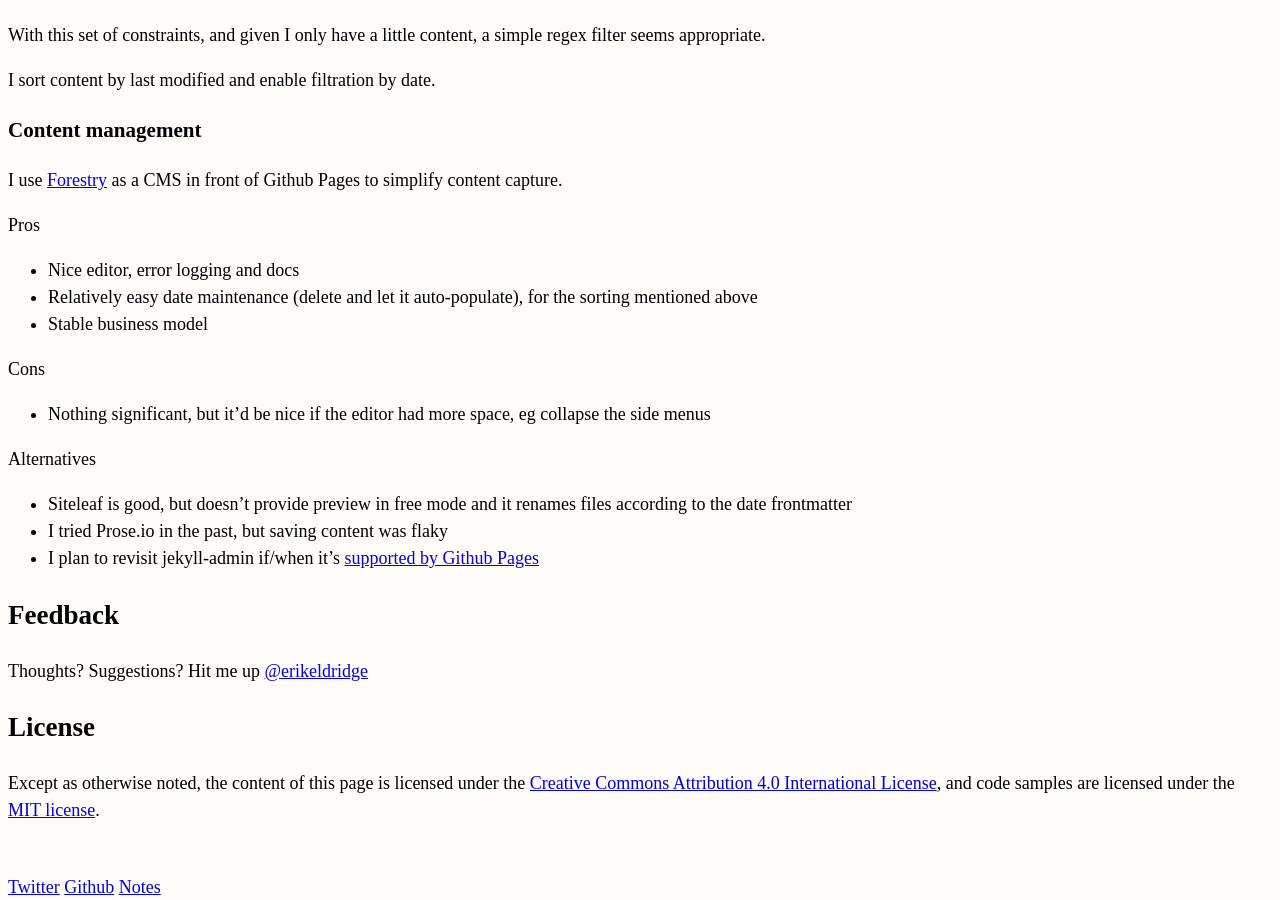
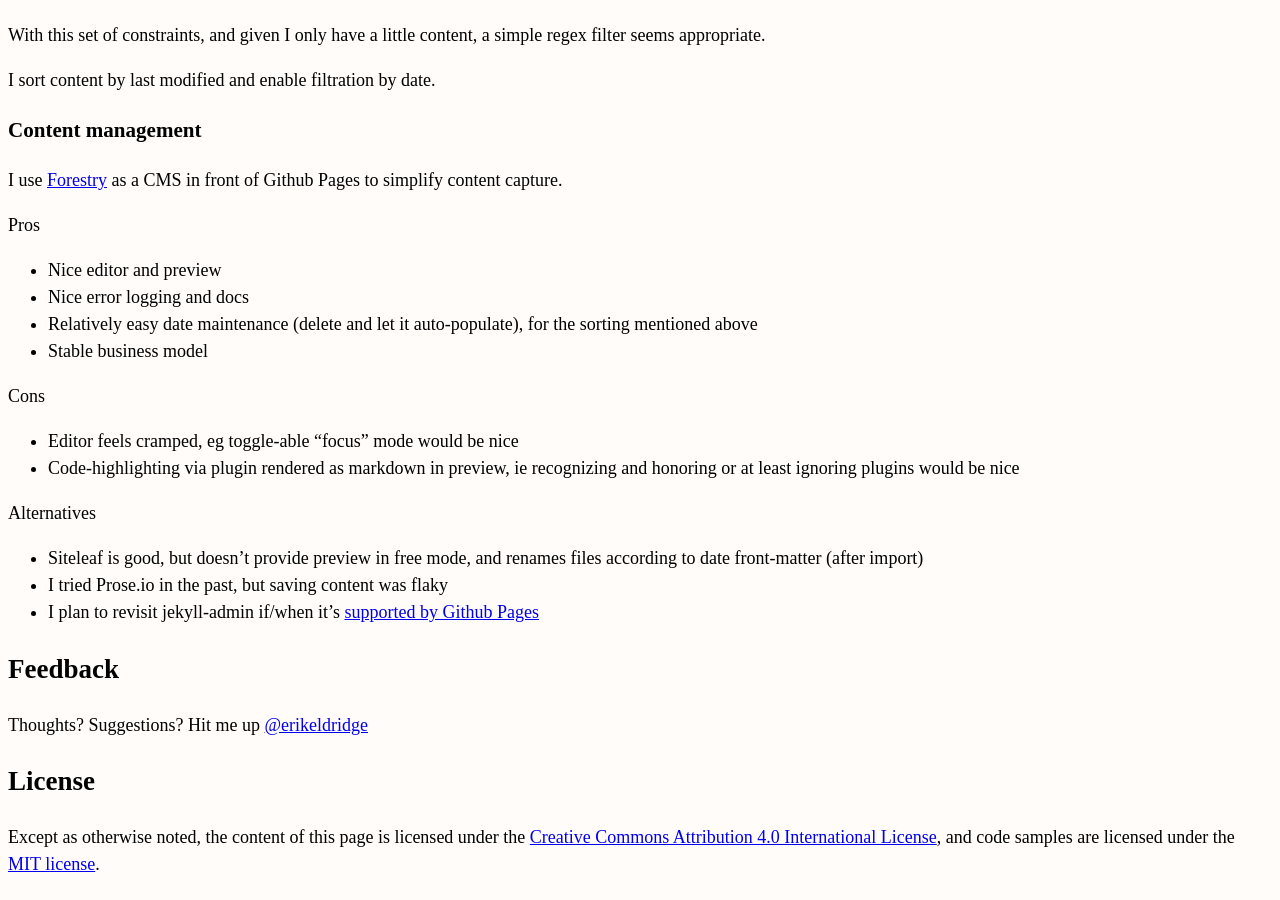
Before and after one commit to erikeldridge/erikeldridge.github.com, a Jekyll site: the page built from _posts/2017-09-27-blog.md, in a window 1280 px wide and 900 px high, scrolled down 771 px. Built offline with Jekyll 4.4.1, drawn with Linux system fonts in a browser that asks for light colours; nearby versions of some CDN libraries.

Commit message:
Update from Forestry.io - 2017-09-27-blog.md

```diff
--- a/_posts/2017-09-27-blog.md
+++ b/_posts/2017-09-27-blog.md
@@ -42,16 +42,18 @@
 
 Pros
 
-* Nice editor, error logging and docs
+* Nice editor and preview
+* Nice error logging and docs
 * Relatively easy date maintenance (delete and let it auto-populate), for the sorting mentioned above
 * Stable business model
 
 Cons
 
-* Nothing significant, but it'd be nice if the editor had more space, eg collapse the side menus
+* Editor feels cramped, eg toggle-able "focus" mode would be nice
+* Code-highlighting via plugin rendered as markdown in preview, ie recognizing and honoring or at least ignoring plugins would be nice
 
 Alternatives
 
-* Siteleaf is good, but doesn't provide preview in free mode and it renames files according to the date frontmatter
+* Siteleaf is good, but doesn't provide preview in free mode, and renames files according to date front-matter (after import)
 * I tried Prose.io in the past, but saving content was flaky
 * I plan to revisit jekyll-admin if/when it's [supported by Github Pages](https://stackoverflow.com/a/42401902/1971682)
```
Also changed, not shown: other parts of _posts/2017-09-27-blog.md (+1 -1 lines).
